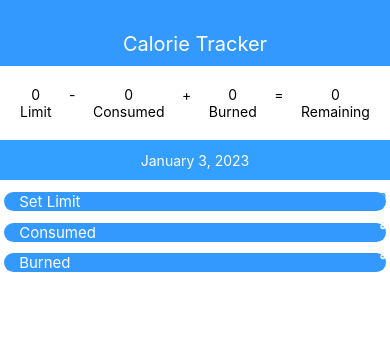
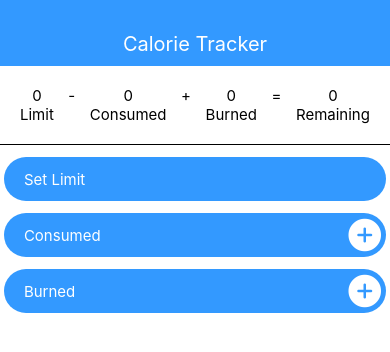
Before and after one commit to Theguyat2012/CalorieTracker, a React Native app: screen / in a window 390 px wide. Shown: the top 352 px of the page. Built offline with nearby package versions, Linux system fonts and the light colour scheme.

Commit message:
adapt for android

```diff
--- a/App.js
+++ b/App.js
@@ -2,7 +2,7 @@
 import { useEffect, useState } from 'react';
 
 // React Native
-import { ScrollView, View } from 'react-native';
+import { ScrollView } from 'react-native';
 
 // Async Storage
 import AsyncStorage from "@react-native-async-storage/async-storage";
@@ -11,7 +11,6 @@ import AsyncStorage from "@react-native-async-storage/async-storage";
 import AppBar from './components/AppBar';
 import Title from './components/Title';
 import Equation from './components/Equation';
-import EquationDate from './components/EquationDate';
 import Calories from './components/Calories';
 
 // Async Keys
@@ -49,10 +48,9 @@ export default function App() {
   return (
     <>
       <AppBar />
+      <Title />
+      <Equation limit={limit} added={added} />
       <ScrollView>
-        <Title />
-        <Equation limit={limit} added={added} />
-        <EquationDate />
         <Calories setData={setData} addedKey={addedKey} added={added} setAdded={setAdded} limitKey={limitKey} limit={limit} setLimit={setLimit} />
       </ScrollView>
     </>
--- a/components/AddCaloriesButton.js
+++ b/components/AddCaloriesButton.js
@@ -1,7 +1,7 @@
 import React from "react";
-import { StyleSheet, Text, TouchableOpacity, View } from 'react-native';
+import { PixelRatio, StyleSheet, Text, TouchableOpacity, View } from 'react-native';
 
-import { Entypo } from '@expo/vector-icons';
+import { Ionicons } from '@expo/vector-icons';
 
 export default function AddCaloriesButton({add, title, onOpen}) {
     return (
@@ -9,14 +9,14 @@ export default function AddCaloriesButton({add, title, onOpen}) {
         <View style={styles.wrapper}>
             <TouchableOpacity style={styles.button} onPress={onOpen}>
                 <Text style={styles.text}>{title}</Text>
-                <Entypo name="circle-with-plus" size='40%' color='white' />
+                <Ionicons name="add-circle" size={40 * PixelRatio.getFontScale()} color="white" />
             </TouchableOpacity>
         </View>
         :
         <View style={styles.wrapper}>
             <TouchableOpacity style={styles.button} onPress={onOpen}>
                 <Text style={styles.text}>{title}</Text>
-                <Entypo name="circle-with-plus" size='40%' color='#3399FF' />
+                <Ionicons name="add-circle" size={40 * PixelRatio.getFontScale()} style={ styles.transparent } />
             </TouchableOpacity>
         </View>
     );
@@ -25,18 +25,21 @@ export default function AddCaloriesButton({add, title, onOpen}) {
 const styles = StyleSheet.create ({
     wrapper: {
         width: '98%',
-        marginTop: '3%'
     },
     button: {
         flexDirection: 'row',
         justifyContent: 'space-between',
         backgroundColor: '#3399FF',
-        borderRadius: 40
+        borderRadius: 40,
+        marginTop: 12 * PixelRatio.getFontScale(),
     },
     text: {
         alignSelf: 'center',
         color: 'white',
-        fontSize: 15,
-        paddingStart: '4%',
+        fontSize: 15 * PixelRatio.getFontScale(),
+        paddingStart: 20 * PixelRatio.getFontScale(),
+    },
+    transparent: {
+        opacity: 0,
     },
 });
--- a/components/AddCaloriesModal.js
+++ b/components/AddCaloriesModal.js
@@ -1,11 +1,12 @@
 import React, { useState } from 'react';
-import { Button, Modal, StyleSheet, Text, TextInput, TouchableOpacity, View } from 'react-native';
+import { Modal, PixelRatio, StyleSheet, Text, TextInput, TouchableOpacity, View } from 'react-native';
 import DropDownPicker from 'react-native-dropdown-picker';
 import { AntDesign } from '@expo/vector-icons';
 
-export default function AddCaloriesModal({visible, openType, setOpenType, type, setType, items, setItems, close, added, setAdded, addedKey, setData}) {
+export default function AddCaloriesModal({visible, type, setType, items, setItems, close, added, setAdded, addedKey, setData}) {
     const [title, setTitle] = useState('');
     const [calories, setCalories] = useState('');
+    const [openType, setOpenType] = useState(false);
 
     return (
         <Modal animationType='slide' visible={visible} transparent={true}>
@@ -14,7 +15,7 @@ export default function AddCaloriesModal({visible, openType, setOpenType, type,
                     <View style={styles.headerWrapper}>
                         <Text>Add Calories</Text>
                         <TouchableOpacity onPress={() => {close(true); setOpenType(false)}}>
-                            <AntDesign name="closecircle" size={40} color="red" />
+                            <AntDesign name="closecircle" size={40 * PixelRatio.getFontScale()} color="red" />
                         </TouchableOpacity>
                     </View>
                     <View style={styles.dropDownOptions}>
@@ -34,20 +35,17 @@ export default function AddCaloriesModal({visible, openType, setOpenType, type,
                         <Input placeholder='Title' keyboardType='default' setter={setTitle}/>
                         <Input placeholder='Calories' keyboardType='number-pad' setter={setCalories}/>
                     </View>
-                    <View style={ styles.addButtonWrapper }>
-                        <View style={ styles.addButtonContainer }>
-                            <Button
-                                title='Add'
-                                color='white'
+                        <TouchableOpacity
+                            style={styles.addButtonContainer}
                             onPress={() => {
                                 calories ? setAdded(added.concat([[type, title, parseInt(calories)]])) : null;
                                 close(true);
                                 setOpenType(false);
                                 setData(addedKey, added.concat([[type, title, parseInt(calories)]]));
                             }}
-                            />
-                        </View>
-                    </View>
+                        >
+                            <Text style={styles.addButtonText}>Add</Text>
+                        </TouchableOpacity>
                 </View>
             </View>
         </Modal>
@@ -72,7 +70,8 @@ const styles = StyleSheet.create({
     modalView: {
         alignItems: 'center',
         backgroundColor: 'white',
-        borderRadius: 20,
+        borderRadius: 30 * PixelRatio.getFontScale(),
+        borderWidth: 1,
         height: '50%',
         padding: '2%',
         shadowColor: '#000',
@@ -105,13 +104,17 @@ const styles = StyleSheet.create({
         width: '100%',
         justifyContent: 'space-evenly',
     },
-    addButtonWrapper: {
-        width: '98%',
-        justifyContent: 'flex-end',
+    addButtonContainer: {
+        alignItems: 'center',
+        backgroundColor: '#3399FF',
+        height: 40 * PixelRatio.getFontScale(),
+        width: '100%',
+        justifyContent: 'center',
         marginTop: '5%',
+        borderRadius: 50 * PixelRatio.getFontScale(),
     },
-    addButtonContainer: {
-        backgroundColor: '#3399FF',
-        borderRadius: 20,
+    addButtonText: {
+        color: 'white',
+        fontSize: 15 * PixelRatio.getFontScale(),
     },
 });
--- a/components/AddedCalories.js
+++ b/components/AddedCalories.js
@@ -1,6 +1,7 @@
 import React from "react";
-import { StyleSheet, Text, TouchableOpacity, View } from 'react-native';
-import Swipeable from "react-native-gesture-handler/Swipeable";
+import { PixelRatio, StyleSheet, Text, TouchableOpacity, View } from 'react-native';
+
+import { Swipeable } from "react-native-gesture-handler";
 
 let row = [];
 
@@ -49,7 +50,7 @@ export default function AddedCalories({index, title, calories, added, setAdded,
 const styles = StyleSheet.create({
     addCaloriesWrapper: {
         width: '98%',
-        marginTop: '2%',
+        marginTop: 9 * PixelRatio.getFontScale(),
     },
     addCalories: {
         width: '100%',
@@ -58,7 +59,7 @@ const styles = StyleSheet.create({
         justifyContent: 'space-between',
         borderRadius: 40,
         borderWidth: 1,
-        padding: '2.5%',
+        padding: 10 * PixelRatio.getFontScale(),
     },
     remove: {
         width: '100%',
@@ -67,7 +68,7 @@ const styles = StyleSheet.create({
         borderRadius: 40,
         borderWidth: 1,
         justifyContent: 'center',
-        padding: '2.5%',
+        padding: 10 * PixelRatio.getFontScale(),
     },
     edit: {
         width: '100%',
--- a/components/AppBar.js
+++ b/components/AppBar.js
@@ -1,4 +1,6 @@
-import { StatusBar, StyleSheet, View } from 'react-native';
+import { StyleSheet, View } from 'react-native';
+
+import { StatusBar } from 'expo-status-bar';
 
 const statusBarHeight = StatusBar.currentHeight;
 const appBarHeight = 22;
@@ -6,7 +8,7 @@ const appBarHeight = 22;
 export default function AppBar() {
     return (
         <View>
-            <StatusBar style={styles.statusBar} />
+            <StatusBar style="light" />
             <View style={styles.appBar} />
         </View>
     );
--- a/components/Calories.js
+++ b/components/Calories.js
@@ -1,5 +1,6 @@
 import { useState } from "react";
-import { View, StyleSheet } from 'react-native';
+import { PixelRatio, StyleSheet } from 'react-native';
+import { GestureHandlerRootView } from "react-native-gesture-handler";
 
 import AddCaloriesButton from "./AddCaloriesButton";
 import AddCaloriesModal from "./AddCaloriesModal";
@@ -9,7 +10,6 @@ import SetLimitModal from "./SetLimitModal";
 export default function Calories({setData, addedKey, added, setAdded, limitKey, limit, setLimit}) {
     const [visibleLimit, setVisibleLimit] = useState(false);
     const [visibleAddCalories, setVisibleAddCalories] = useState(false);
-    const [openType, setOpenType] = useState(false);
     const [type, setType] =  useState(null);
     const [items, setItems] = useState([
       {label: 'Consumed', value: 'Consumed'},
@@ -26,18 +26,16 @@ export default function Calories({setData, addedKey, added, setAdded, limitKey,
 
     return (
         <>
-            <View style={styles.calories}>
+            <GestureHandlerRootView style={styles.calories}>
                 <AddCaloriesButton add={false} title='Set Limit' onOpen={() => setVisibleLimit()} />
                 <AddCaloriesButton add={true} title='Consumed' onOpen={() => {setVisibleAddCalories(true), setType('Consumed')}} />
                 {renderCalories(added, setAdded, 'Consumed', addedKey=addedKey, setData=setData)}
                 <AddCaloriesButton add={true} title='Burned' onOpen={() => {setVisibleAddCalories(true), setType('Burned')}} />
                 {renderCalories(added, setAdded, 'Burned', addedKey=addedKey, setData=setData)}
-            </View>
+            </GestureHandlerRootView>
 
             <AddCaloriesModal
                 visible={visibleAddCalories}
-                openType={openType}
-                setOpenType={setOpenType}
                 type={type}
                 setType={setType}
                 items={items}
@@ -64,6 +62,7 @@ export default function Calories({setData, addedKey, added, setAdded, limitKey,
 const styles = StyleSheet.create({
     calories: {
         alignItems: 'center',
+        paddingBottom: 10 * PixelRatio.getFontScale(),
     },
     bigWrap: {
         backgroundColor: 'yellow',
--- a/components/Equation.js
+++ b/components/Equation.js
@@ -1,13 +1,13 @@
-import { StyleSheet, Text, View } from 'react-native';
+import { PixelRatio, StyleSheet, Text, View } from 'react-native';
 
 export default function Equation({limit, added}) {
     const placeholders = ['Limit', 'Consumed', 'Burned', 'Remaining'];
 
     const Variable = ({number, word}) => {
         return (
-            <View style={ {alignItems: 'center'} }>
-                <Text>{number}</Text>
-                <Text>{word}</Text>
+            <View style={{ alignItems: 'center' }}>
+                <Text style={styles.equationText}>{number}</Text>
+                <Text style={styles.equationText}>{word}</Text>
             </View>
         );
     }
@@ -41,11 +41,11 @@ export default function Equation({limit, added}) {
     return (
         <View style={styles.equationWrapper}>
             <Variable number={limit} word={placeholders[0]} />
-            <Text>-</Text>
+            <Text style={styles.equationText}>-</Text>
             <Variable number={getCalories(added, placeholders[1])} word={placeholders[1]} />
-            <Text>+</Text>
+            <Text style={styles.equationText}>+</Text>
             <Variable number={getCalories(added, placeholders[2])} word={placeholders[2]} />
-            <Text>=</Text>
+            <Text style={styles.equationText}>=</Text>
             <Variable number={getRemaining(added, limit)} word={placeholders[3]} />
         </View>
     );
@@ -53,8 +53,12 @@ export default function Equation({limit, added}) {
 
 const styles = StyleSheet.create({
     equationWrapper: {
+        borderBottomWidth: 1,
         flexDirection: 'row',
         justifyContent: 'space-between',
-        padding: 20,
+        padding: 20 * PixelRatio.getFontScale(),
+    },
+    equationText: {
+        fontSize: 15 * PixelRatio.getFontScale(),
     },
 });
--- a/components/Title.js
+++ b/components/Title.js
@@ -1,4 +1,4 @@
-import { StyleSheet, Text, View } from 'react-native';
+import { PixelRatio, StyleSheet, Text, View } from 'react-native';
 
 export default function Title() {
     return (
@@ -11,7 +11,7 @@ export default function Title() {
 const styles = StyleSheet.create({
     headerText: {
         color: 'white',
-        fontSize: 20,
+        fontSize: 20 * PixelRatio.getFontScale(),
     },
     headerWrapper: {
         alignItems: 'center',
--- a/package.json
+++ b/package.json
@@ -1,5 +1,5 @@
 {
-  "name": "Calorie Tracker",
+  "name": "CalorieTracker",
   "version": "1.0.0",
   "main": "node_modules/expo/AppEntry.js",
   "scripts": {
```
Also changed, not shown: 1 other file (tests, documents, lock files or other folders). Lines whose indentation alone changed are shown as unchanged.
